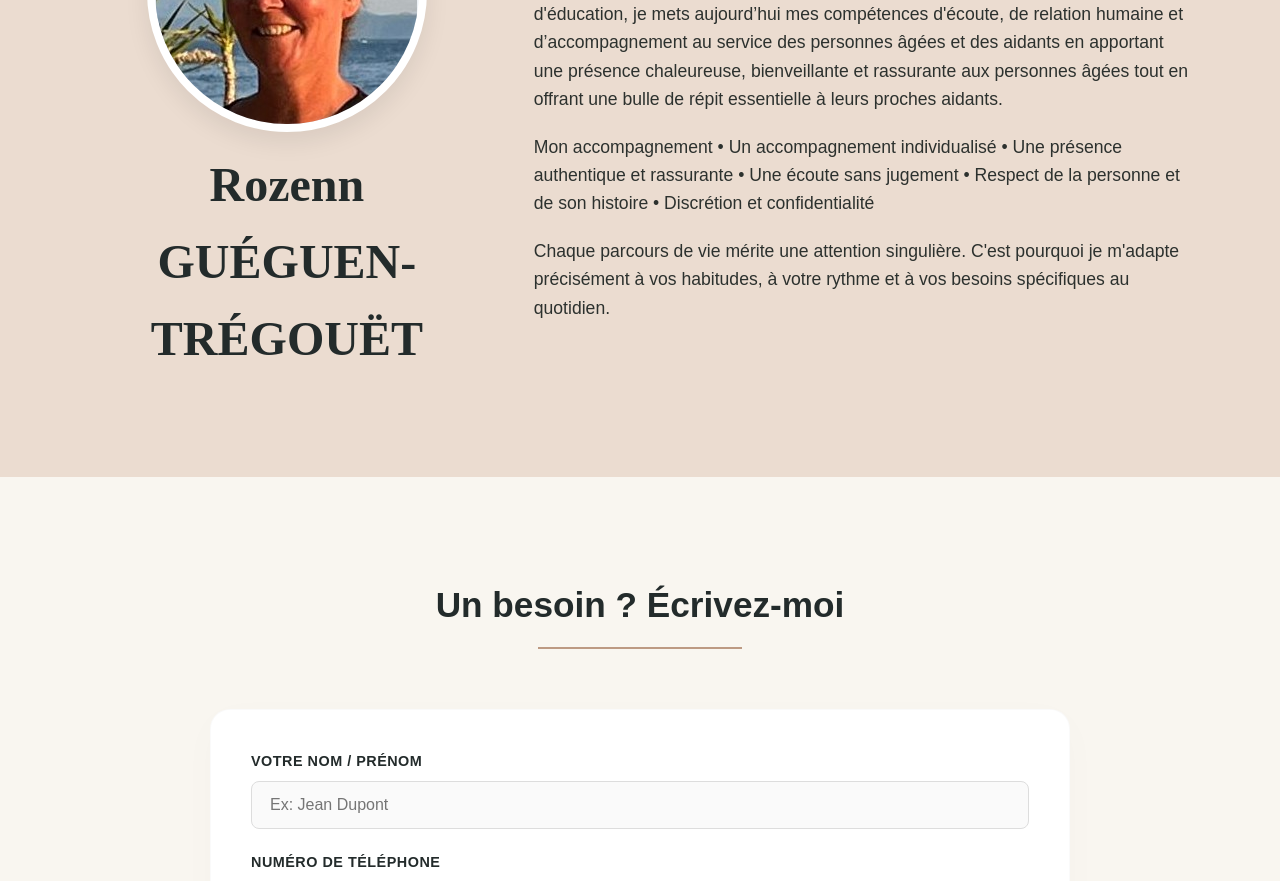
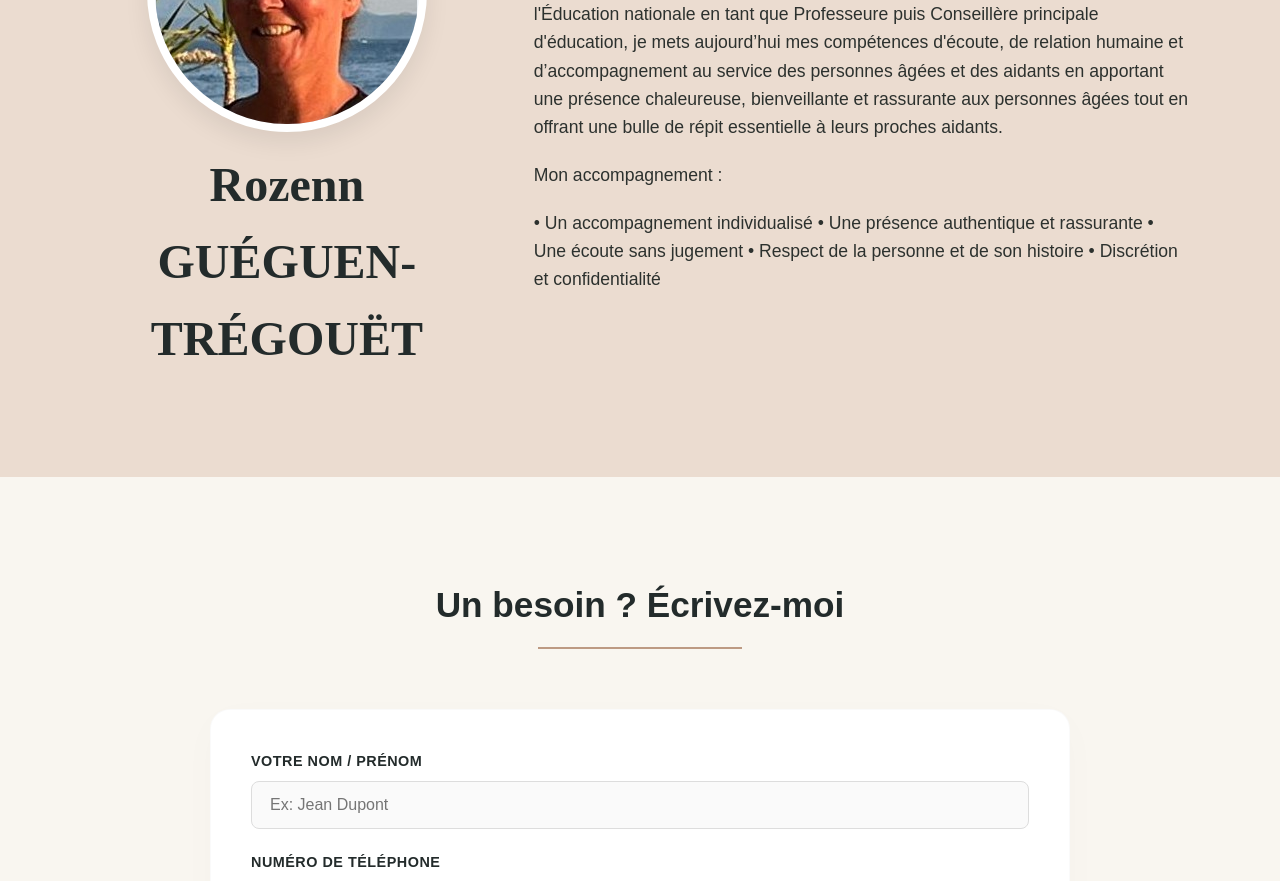
Before and after one commit to tentensee/LaVoyageuseDeVie, a React (Vite) app: page / in a window 1280 px wide. Shown: the part 1960-2841 px from the top of the page. Built offline with nearby package versions, Linux system fonts and the light colour scheme.

Commit message:
Revise text and structure in About component
Updated the About section to improve clarity and structure.

```diff
--- a/src/components/About.jsx
+++ b/src/components/About.jsx
@@ -13,14 +13,13 @@ export default function About() {
         <div>
           <h3 className="about-quote">" Être là, simplement "</h3>
           <p className="about-text">Après de nombreuses années consacrées à l'accompagnement humain dans l'Éducation nationale en tant que Professeure puis Conseillère principale d'éducation, je mets aujourd’hui mes compétences d'écoute, de relation humaine et d’accompagnement au service des personnes âgées et des aidants en apportant une présence chaleureuse, bienveillante et rassurante aux personnes âgées tout en offrant une bulle de répit essentielle à leurs proches aidants.</p>
-          <p className="about-text">Mon accompagnement
-•	Un accompagnement individualisé
+          <p className="about-text">Mon accompagnement :
+</p>
+          <p className="about-text">•	Un accompagnement individualisé
 •	Une présence authentique et rassurante
 •	Une écoute sans jugement
 •	Respect de la personne et de son histoire
-•	Discrétion et confidentialité
-</p>
-          <p className="about-text">Chaque parcours de vie mérite une attention singulière. C'est pourquoi je m'adapte précisément à vos habitudes, à votre rythme et à vos besoins spécifiques au quotidien.</p>
+•	Discrétion et confidentialité</p>
         </div>
       </div>
     </section>
```
